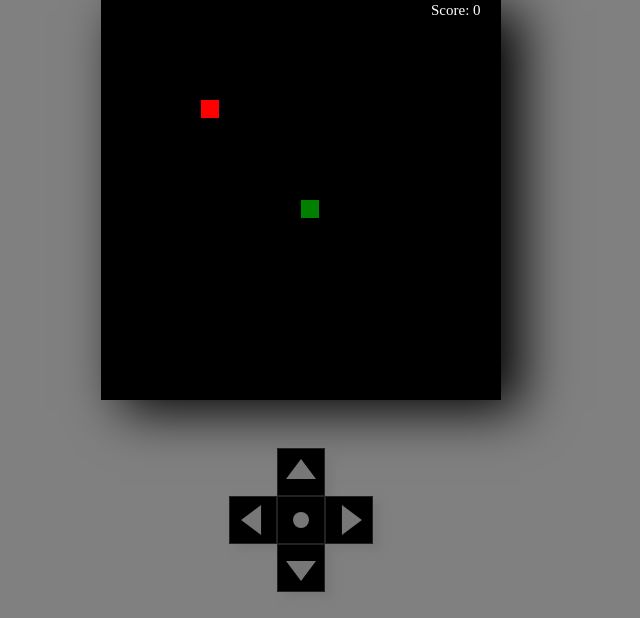
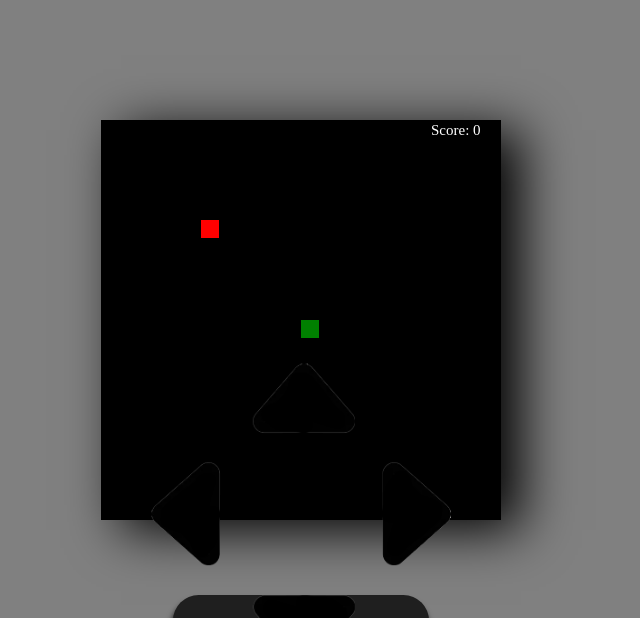
Before and after one commit to Willianson5522/snake-game, a plain HTML site: page index.html in a window 1280 px wide. Shown: the top 618 px of the page, without its empty margins (339-979 px from the left). Drawn offline with Linux system fonts and the light colour scheme.

Commit message:
game general update

```diff
--- a/game.js
+++ b/game.js
@@ -4,6 +4,7 @@ const clickUp = document.getElementById("up");
 const clickDown = document.getElementById("down");
 const clickLeft = document.getElementById("left");
 const clickRight = document.getElementById("right");
+const reload = document.getElementById("reset");
 
 //increase snake size
 class snakePart {
@@ -215,4 +216,8 @@ clickRight.addEventListener("click", () => {
   yvelocity = 0;
 });
 
+reset.addEventListener("click", () => {
+  location.reload();
+});
+
 drawGame();
--- a/index.html
+++ b/index.html
@@ -7,30 +7,24 @@
     <title>Snake Game</title>
     <link rel="stylesheet" href="./style.css" />
   </head>
+
   <body>
-    <canvas id="game" width="400" height="400"> </canvas>
+    <div id="corpo">
+      <canvas id="game" width="400" height="400"> </canvas>
 
-    <div class="wrapper">
-      <div class="center">
-        <div class="center-circle"></div>
+      <div class="reset" id="reset">
+        <h3>RESET</h3>
       </div>
 
-      <div class="up direction" id="up">
-        <div class="up-triangle" id="up"></div>
-      </div>
+      <div class="pad">
+        <div class="up" id="up"></div>
 
-      <div class="right direction" id="right">
-        <div class="right-triangle" id="right"></div>
-      </div>
-      <div class="down direction" id="down">
-        <div class="down-triangle" id="down"></div>
-      </div>
+        <div class="right" id="right"></div>
+        <div class="down" id="down"></div>
 
-      <div class="left direction" id="left">
-        <div class="left-triangle" id="left"></div>
+        <div class="left" id="left"></div>
       </div>
     </div>
-
     <script src="./game.js"></script>
   </body>
 </html>
--- a/style.css
+++ b/style.css
@@ -8,127 +8,103 @@ body {
   background-color: gray !important;
 }
 
+#corpo {
+  display: flex;
+  align-items: center;
+  justify-content: center;
+  flex-direction: column;
+}
+
+:root {
+  --ColorReset: #fff;
+  --Tamanhobotao: 8vw;
+  --TamanhoReset-H: 8vw;
+  --TamanhoReset-w: 20vw;
+  --TamanhoPad: 26vw;
+  --ColorButtom: rgb(31, 31, 31);
+}
+
 canvas {
+  position: absolute;
+  top: 0;
+  transform: translate(0vw, 15vh);
   box-shadow: black 20px 10px 50px; //elevate our canvas and add shadow
 }
 
-*,
-*:before,
-*:after {
-  box-sizing: border-box;
+.pad {
+  position: absolute;
+  display: flex;
+  background-repeat: no-repeat;
+  width: var(--TamanhoPad);
+  height: var(--TamanhoPad);
+  bottom: 0;
+  transform: translate(0vw, -15vh);
 }
 
-div {
-  padding: 0;
-  margin: 0;
-  width: 3em;
-  height: 3em;
+.left,
+.down,
+.right,
+.up {
+  background-repeat: no-repeat;
+  background-size: cover;
   position: absolute;
+  width: var(--Tamanhobotao);
+  height: var(--Tamanhobotao);
 }
 
-.wrapper {
-  position: flex;
-  height: 9em;
-  margin: auto;
-  top: 15em;
-  bottom: 0;
-  left: 0;
-  right: 0;
-  filter: drop-shadow(7px 5px 5px #777);
+.left:hover,
+.down:hover,
+.right:hover,
+.up:hover {
+  scale: 1.1;
 }
 
-.center {
-  z-index: 2;
-  top: 3em;
+#up {
+  top: 0;
+  transform: translate(9.2vw, 0vw);
+  background-image: url(assets/direcao_black-up.png);
 }
 
-.center-circle {
-  position: static;
-  /*   background: #222532; */
-  background: #777;
-  /*   background: #90E4FF; */
-  /*   background: #7FFFB5; */
-  border-radius: 100%;
-  margin: auto;
-  width: 75%;
-  height: 75%;
-  z-index: 3;
+#down {
+  bottom: 0;
+  transform: translate(9.2vw, 0vw);
+  background-image: url(assets/direcao_black-down.png);
 }
 
-.up,
-.right,
-.down,
-.left,
-.center {
-  display: flex;
-  background: #000;
-  padding: 12px;
-  border: 1px solid #222;
-  /*   background: #51D6FF; */
-  /*   background: #37FF8B; */
+#right {
+  top: 0;
+  right: 0;
+  transform: translate(0vw, 9vw);
+  background-image: url(assets/direcao_black-right.png);
 }
 
-.right {
-  top: 3em;
-  left: 3em;
+#left {
+  top: 0;
+  transform: translate(0vw, 9vw);
+  background-image: url(assets/direcao_black-Left.png);
 }
 
-.left {
-  top: 3em;
-  right: 3em;
+h3 {
+  font-family: Arial, Helvetica, sans-serif;
+  font-size: 3vw;
 }
 
-.down {
-  top: 6em;
+.reset {
+  position: absolute;
+  display: flex;
+  align-items: center;
+  justify-content: center;
+  text-align: center;
+  color: var(--ColorReset);
+  bottom: 0;
+  margin-bottom: 8vw;
+  background-color: var(--ColorButtom);
+  width: var(--TamanhoReset-w);
+  height: var(--TamanhoReset-H);
+  border-radius: 2vw;
+  filter: drop-shadow(-1px 6px 3px #000);
 }
 
-.up-triangle {
-  position: absolute;
-  bottom: 16px;
-  right: 8px;
-  margin: auto;
-  width: 65%;
-  height: 65%;
-  border-left: solid 15px transparent;
-  border-right: solid 15px transparent;
-  border-bottom: solid 20px #777;
+.reset:hover {
+  scale: 1.1;
 }
-
-.right-triangle {
-  position: absolute;
-  bottom: 8px;
-  right: 0px;
-  margin: auto;
-  width: 65%;
-  height: 65%;
-  border-left: solid 15px transparent;
-  border-right: solid 15px transparent;
-  border-bottom: solid 20px #777;
-  transform: rotate(90deg);
-}
-
-.down-triangle {
-  position: absolute;
-  bottom: 0px;
-  right: 8px;
-  margin: auto;
-  width: 65%;
-  height: 65%;
-  border-left: solid 15px transparent;
-  border-right: solid 15px transparent;
-  border-bottom: solid 20px #777;
-  transform: rotate(180deg);
-}
-
-.left-triangle {
-  position: absolute;
-  bottom: 8px;
-  left: 1px;
-  margin: auto;
-  width: 65%;
-  height: 65%;
-  border-left: solid 15px transparent;
-  border-right: solid 15px transparent;
-  border-bottom: solid 20px #777;
-  transform: rotate(-90deg);
-}
```
Also changed, not shown: assets/direcao_black-Left.png (added), assets/direcao_black-down.png (added), assets/direcao_black-right.png (added), assets/direcao_black-up.png (added), assets/direcao_black.png (added), assets/direcao_white.png (added), assets/direcionalpad.png (added).
